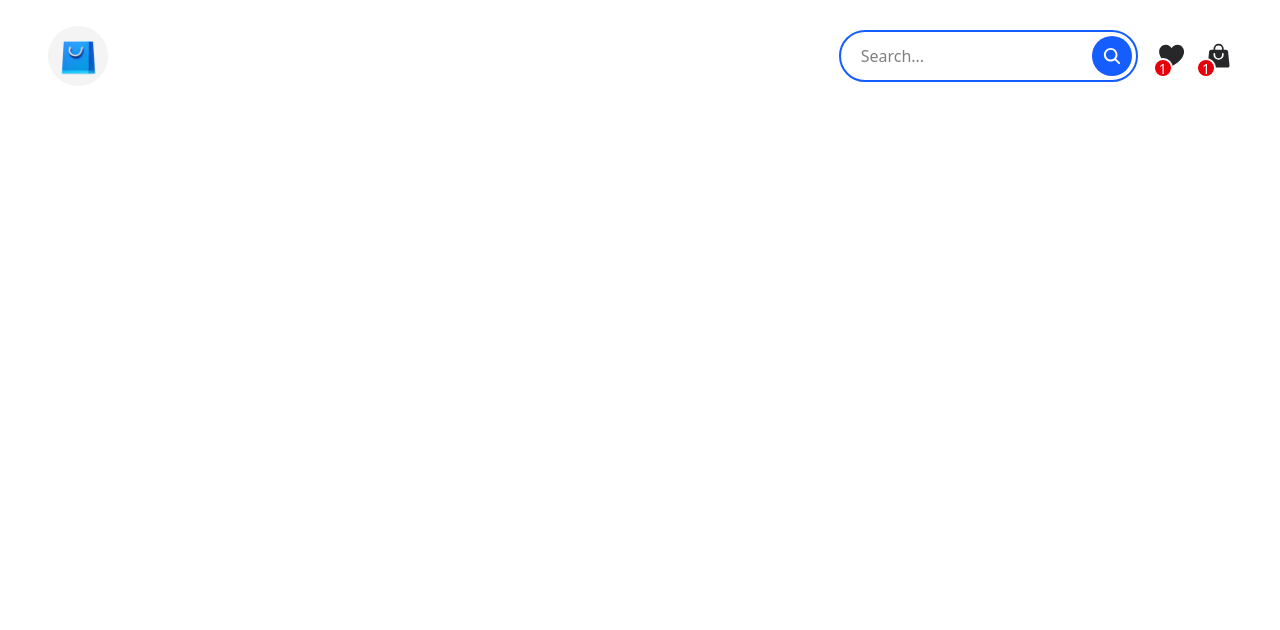
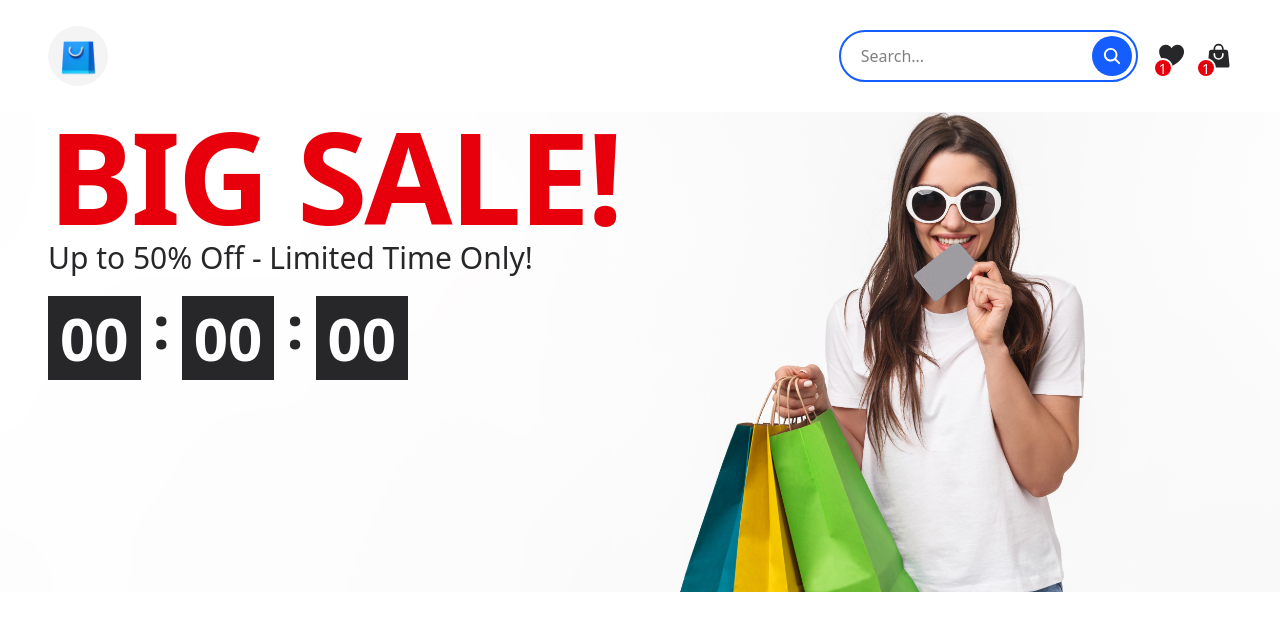
Before and after one commit to Ruku-RS/ecommerce-project, a React (Vite) app: page / in a window 1280 px wide. Shown: the top 630 px of the page. Built offline with nearby package versions, Linux system fonts and the light colour scheme.

Commit message:
Banner page implemented

```diff
--- /dev/null
+++ b/src/Components/Banner/Banner.jsx
@@ -0,0 +1,25 @@
+import React from 'react'
+import BannerImage from '../../assets/banner.jpg'
+
+const Banner = () => {
+  return (
+    <section className='h-[60vh] mt-[14vh] bg-cover bg-top'
+     style={{backgroundImage: `url(${BannerImage})`}}>
+        <div className='max-w-[1300px] mx-auto px-12 h-100  flex-col justify-center gap-3'>
+            <h1 className='text-red-600 text-9xl uppercase font-bold tracking-tight'>
+                Big Sale!
+            </h1>
+            <h2 className='text-zinc-800 text-3xl'>
+                Up to 50% Off - Limited Time Only!
+            </h2>
+            <div className='text-6xl font-bold text-zinc-800 flex gap-x-3 mt-5 '>
+                <span className='text-white bg-zinc-800 p-3'>00</span>:
+                <span className='text-white bg-zinc-800 p-3'>00</span>:
+                <span className='text-white bg-zinc-800 p-3'>00</span>
+            </div>
+        </div>
+    </section>
+  )
+}
+
+export default Banner
--- a/src/Components/Home/Home.jsx
+++ b/src/Components/Home/Home.jsx
@@ -1,10 +1,12 @@
 import React from 'react'
 import Navbar from '../Navbar/Navbar'
+import Banner from '../Banner/Banner'
 
 const Home = () => {
   return (
     <div>
             <Navbar/>
+            <Banner/>
     </div>
   )
 }
--- a/src/Components/Navbar/Navbar.jsx
+++ b/src/Components/Navbar/Navbar.jsx
@@ -7,7 +7,7 @@ import { HiShoppingBag } from 'react-icons/hi2';
 
 const Navbar = () => {
   return (
-    <header className='bg-white'>
+    <header className='bg-white fixed top-0 left-0 right-0'>
         <nav className='h-[14vh] flex items-center justify-between max-w-[1300px] px-12 mx-auto '>
 
             {/* Logo */}
```
